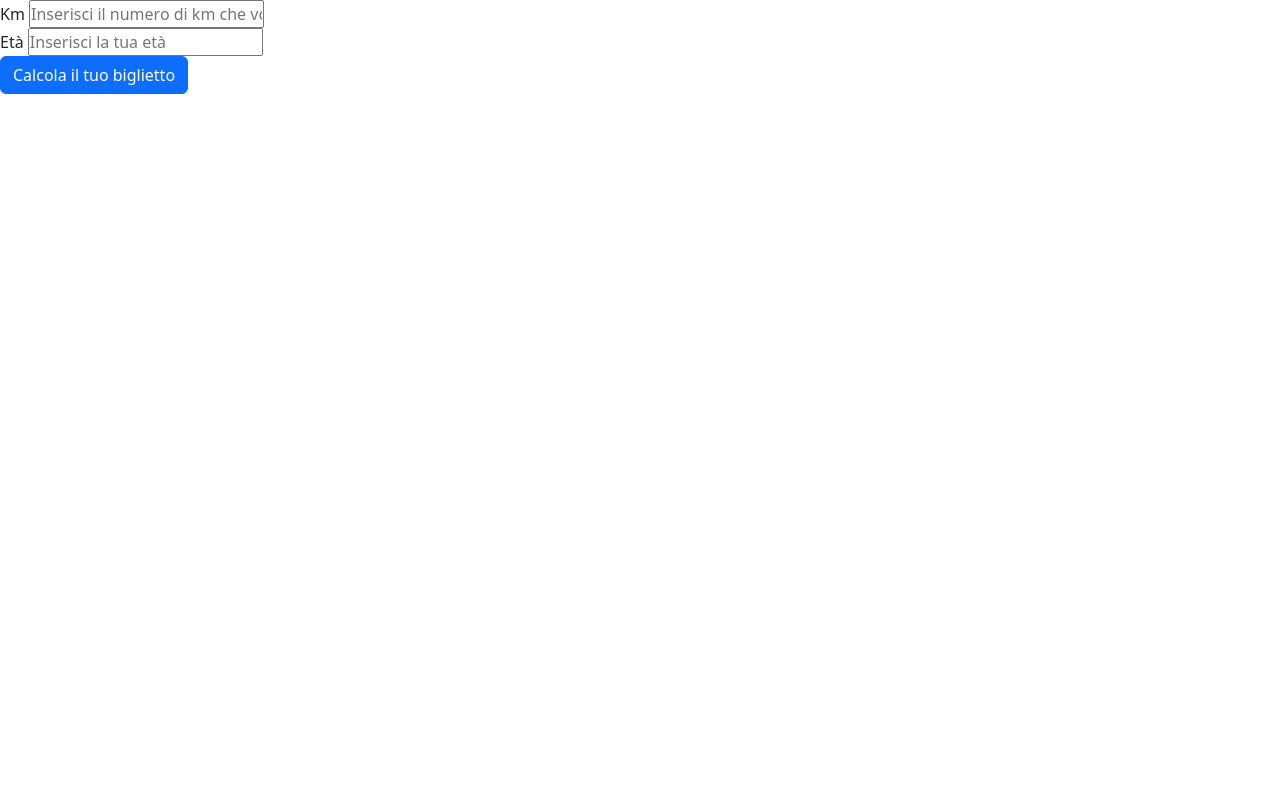
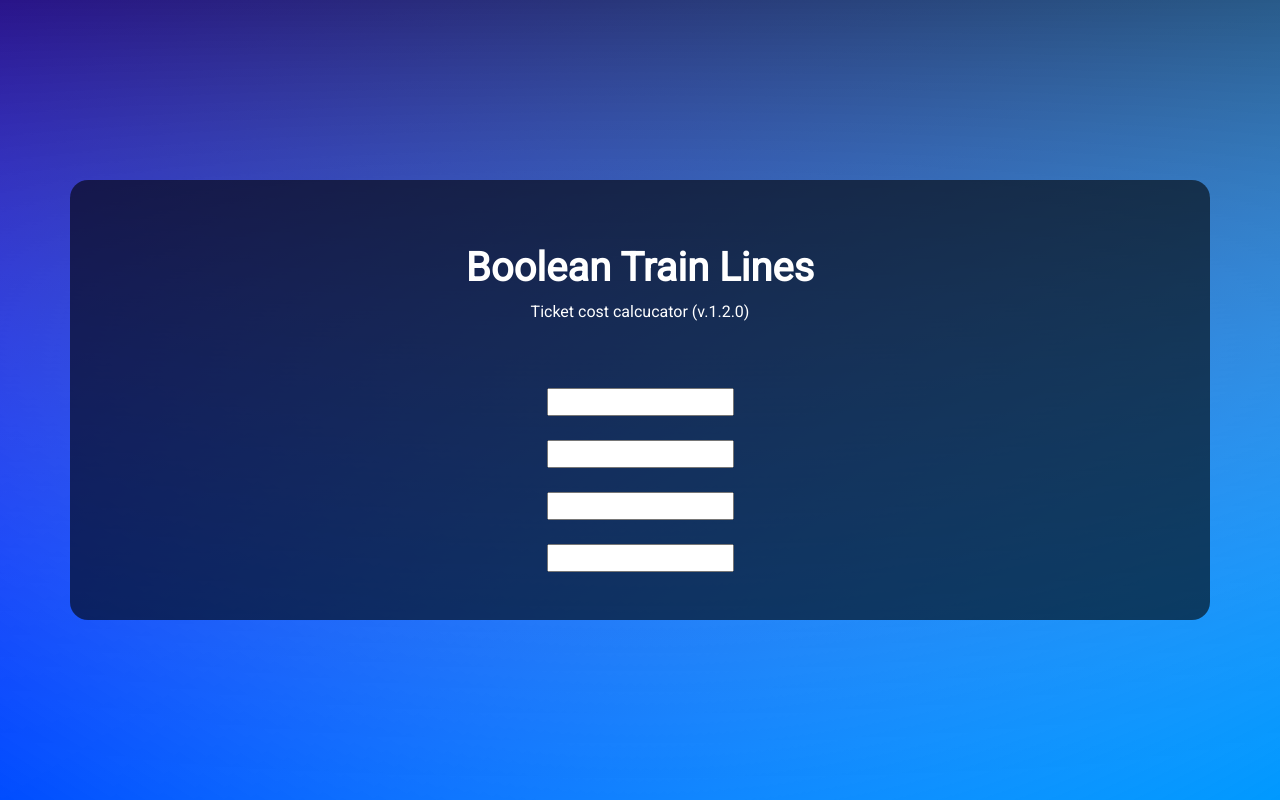
Before and after one commit to zGiusee/js-biglietto-treno-form, a plain HTML site: page index.html in a window 1280 px wide. Drawn offline with nearby package versions, Linux system fonts and the light colour scheme.

Commit message:
[UPDATE] main decoration base done

```diff
--- a/css/style.css
+++ b/css/style.css
@@ -8,6 +8,31 @@
     box-sizing: border-box;
  }
 
+ *{
+    font-family: 'Roboto', sans-serif;
+ }
+
  /***************
    SITE SECTION
  ***************/
+
+/* BODY */
+
+body{
+    height: 100vh;
+}
+
+.spectrum-background{
+    background:
+        linear-gradient(rgb(41, 20, 20), transparent),
+        linear-gradient(to top left, rgb(0, 153, 255), transparent),
+        linear-gradient(to top right, blue, transparent);
+    background-blend-mode: screen;
+}
+
+/* MAIN */
+
+.bg-tr{
+    background-color: rgba(0, 0, 0, 0.6);
+    border-radius: 18px;
+}
--- a/index.html
+++ b/index.html
@@ -15,23 +15,58 @@
     <!-- Main Style -->
     <link rel="stylesheet" href="./css/style.css">
 </head>
-<body>
-    <div>
-        <div>
-            <label for="km">Km</label>
-            <input type="text" id="km" placeholder="Inserisci il numero di km che vorresti percorrere">
-        </div>
-        <div>
-            <label for="eta">Età</label>
-            <input type="text" id="eta" placeholder="Inserisci la tua età">
-        </div>
-        <div>
-            <button class="btn btn-primary" id="mybtn">Calcola il tuo biglietto</button>
-        </div>
-        <div>
-            <h1 class="ticketprice"></h1>
+<body class="spectrum-background d-flex justify-content-center align-items-center">
+    <div class="container bg-tr mx-3">
+        <div class="row flex-wrap py-5">
+            <div class="col-12 text-center">
+                <h1 class="text-white fw-bold mt-3">Boolean Train Lines</h1>
+                <p class="text-white fw-light mt-2">Ticket cost calcucator (v.1.2.0)</p>
+            </div>
+            <div class="col-12 md-col-6 mt-5">
+                <div class="justify-content-center d-flex">
+
+                    <input type="text" class="" id="nome">
+                </div>
+            </div>
+            <div class="col-12 md-col-6 mt-4">
+                <div class="justify-content-center d-flex">
+
+
+                    <input type="text" id="Cognome">
+                </div>
+            </div>
+            <div class="col-12 md-col-6 mt-4">
+                <div class="justify-content-center d-flex">
+
+                    <input type="text" id="eta">
+                </div>
+            </div>
+            <div class="col-12 md-col-6 mt-4">
+                <div class="justify-content-center d-flex">
+
+                    <input type="text" id="km">
+                </div>
+
+            </div>
+
         </div>
     </div>
     <script type="text/javascript" src="./js/script.js"></script>
 </body>
 </html>
+
+
+<!-- <div>
+    <label for="km">Km</label>
+    <input type="number" id="km" placeholder="Inserisci il numero di km che vorresti percorrere">
+</div>
+<div>
+    <label for="eta">Età</label>
+    <input type="number" id="eta" placeholder="Inserisci la tua età">
+</div>
+<div>
+    <button class="btn btn-primary" id="mybtn">Calcola il tuo biglietto</button>
+</div>
+<div>
+    <h1 id="ticketprice"></h1>
+</div> -->
--- a/js/script.js
+++ b/js/script.js
@@ -36,6 +36,8 @@ mybutton.addEventListener("click", function(){
     // ARROTONDO IL PREZZO FINALE DEL BIGLIETTO
     ticketPrice = ticketPrice.toFixed(2);
 
+    document.getElementById("ticketprice").innerHTML = ticketPrice;
+
     console.log(eta);
     console.log(km);
     console.log(ticketPrice);
```
